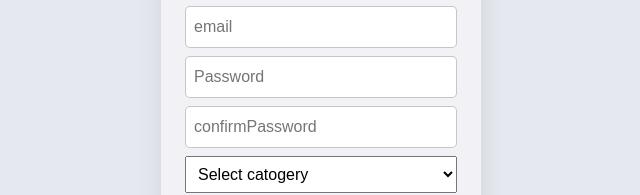
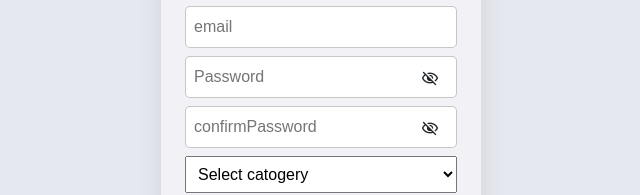
Before and after one commit to manukanna/project-prctice, a React (Create React App) app: page / in a window 1280 px wide. Shown: the part 347-542 px from the top of the page, without its empty margins (319-959 px from the left). Built offline with nearby package versions, Linux system fonts and the light colour scheme.

Commit message:
password validations

```diff
--- a/src/components/Redux/practiceSlice.ts
+++ b/src/components/Redux/practiceSlice.ts
@@ -43,7 +43,7 @@ const componentSlice = createSlice({
   reducers: {
     // Increment action
     swicthLoginSignUpComponent: (state, action) => {
-      state.switchLoginSignUp = action.payload;
+      state.switchLoginSignUp = !action.payload;
     },
     updateSignUpData: (state, action) => {
       state.signUpDetails = action.payload
--- a/src/components/SignUp/signUp.tsx
+++ b/src/components/SignUp/signUp.tsx
@@ -1,14 +1,21 @@
 import { useState } from "react";
-import "../global_styles/loginSignUp.scss"
-import { DangerAlert } from "../common_components/alert_component/Alert_Component"
-import { SwitchLoginSignUpContent } from "../common_components/SwitchLoginSignUp/SwitchLoginSignUp"
-import { ValidateInputFields } from "../common_Utilis/validationOfInputFields"
+import "../global_styles/loginSignUp.scss";
+import { DangerAlert } from "../common_components/alert_component/Alert_Component";
+import { SwitchLoginSignUpContent } from "../common_components/SwitchLoginSignUp/SwitchLoginSignUp";
+import { ValidateInputFields, validatePassword } from "../common_Utilis/validationOfInputFields";
 import { useDispatch } from "react-redux";
-import { swicthLoginSignUpComponent, updateSignUpData } from "../Redux/practiceSlice";
+import {
+  swicthLoginSignUpComponent,
+  updateSignUpData,
+} from "../Redux/practiceSlice";
 
 const SignUpPage = () => {
-  const dispatch = useDispatch()
-  const [showErrorMessage, setshowErrorMessage] = useState({ showAlert: false, message: '',alertColor:'' })
+  const dispatch = useDispatch();
+  const [showErrorMessage, setshowErrorMessage] = useState({
+    showAlert: false,
+    message: "",
+    alertColor: "",
+  });
   const [signUpDetails, setSignUpDetails] = useState({
     firstName: "",
     lastName: "",
@@ -17,25 +24,45 @@ const SignUpPage = () => {
     email: "",
     catogery: "",
   });
-  // const [createAccount, setCreateAccount] = useState(false);
+  const [showHidePassword, setshowHidePassword] = useState(false);
+  const[confirmShowHidePassword,setConfirmShowHidePassword]=useState(false);
+  const[passwordValidation,setPasswordValidation]=useState("");
+  const hideShowPassword = (password: string) => {
+    if(password==="password"){
+      setshowHidePassword(!showHidePassword);
+    }else {
+      setConfirmShowHidePassword(!confirmShowHidePassword)
+    }
+  };
   const handleChange = (e: { target: any }) => {
     setSignUpDetails({ ...signUpDetails, [e.target.name]: e.target.value });
+    if (e.target.name === "password") {
+      const passwordErrorMessage= validatePassword(e.target.value)
+      setPasswordValidation(passwordErrorMessage)
+    }
   };
   const handleCreateAccount = (e: any) => {
     e.preventDefault();
     const missingInputField = ValidateInputFields(signUpDetails);
     if (missingInputField) {
-      setshowErrorMessage({ showAlert: true, message: `Please verify the ${missingInputField} field`, alertColor:"dangerBackground" })
+      setshowErrorMessage({
+        showAlert: true,
+        message: `Please verify the ${missingInputField} field`,
+        alertColor: "dangerBackground",
+      });
       setTimeout(() => {
-        setshowErrorMessage({ showAlert: false, message: '',alertColor:'' });
+        setshowErrorMessage({ showAlert: false, message: "", alertColor: "" });
       }, 2000);
     } else {
-      // setCreateAccount(true);
-      setshowErrorMessage({ showAlert: true, message: `your account has been created successfully` , alertColor:"successBackground"})
+      setshowErrorMessage({
+        showAlert: true,
+        message: `your account has been created successfully`,
+        alertColor: "successBackground",
+      });
       setTimeout(() => {
-        setshowErrorMessage({ showAlert: false, message: '',alertColor:'' });
+        setshowErrorMessage({ showAlert: false, message: "", alertColor: "" });
         dispatch(updateSignUpData(signUpDetails));
-          dispatch(swicthLoginSignUpComponent(false));
+        dispatch(swicthLoginSignUpComponent(false));
       }, 2000);
 
       setSignUpDetails({
@@ -49,6 +76,10 @@ const SignUpPage = () => {
     }
   };
 
+  let passwordMatch = '';
+  if(signUpDetails.password !== signUpDetails.confirmPassword){
+    passwordMatch="entered Password is not matching with Confirm Password"
+  }
   return (
     <>
       <div className="contaner position-relative">
@@ -57,7 +88,9 @@ const SignUpPage = () => {
             <div className="col-xl-3 col-lg-4 col-md-5 col-sm-6 col-xs-12">
               <div className="loginSignUp_box p-4 rounded text_center ">
                 <h3 className="my-2"> SignUp Page</h3>
-                <h6 className="mb-4 medium_font_size">Please Enter below Details to Register</h6>
+                <h6 className="mb-4 medium_font_size">
+                  Please Enter below Details to Register
+                </h6>
                 <div>
                   <div className="input_parent w-100 my-2 text_starting">
                     <input
@@ -94,24 +127,64 @@ const SignUpPage = () => {
                   </div>
                   <div className="input_parent my-2 text_starting position-relative">
                     <input
-                      type="password"
+                      type={showHidePassword ? "text" : "password"}
                       name="password"
                       placeholder="Password"
                       onChange={handleChange}
                       value={signUpDetails.password}
                       className="w-100 px-2 py-2 input_focus_none"
                     />
+                    {passwordValidation && <div className="validate_password">{passwordValidation}
+                    </div>}
+                    <div
+                      className="password_icons_signUp position-absolute"
+                      onClick={()=>hideShowPassword("password")}
+                    >
+                      {showHidePassword ? (
+                        <div>
+                          <span className="icon_modify pointer material-symbols-outlined">
+                            visibility
+                          </span>
+                        </div>
+                      ) : (
+                        <div>
+                          <span className="icon_modify material-symbols-outlined">
+                            visibility_off
+                          </span>
+                        </div>
+                      )}
+                    </div>
                     <br />
                   </div>
                   <div className="input_parent my-2 text_starting position-relative">
                     <input
-                      type="password"
+                      type={confirmShowHidePassword ? "text" : "password"}
                       name="confirmPassword"
                       placeholder="confirmPassword"
                       onChange={handleChange}
                       value={signUpDetails.confirmPassword}
                       className="w-100 px-2 py-2 input_focus_none"
                     />
+                    {passwordMatch && <div className="validate_password">{passwordMatch}
+                    </div>}
+                    <div
+                      className="password_icons_signUp position-absolute"
+                      onClick={()=>hideShowPassword("confirmPassword")}
+                    >
+                      {confirmShowHidePassword ? (
+                        <div>
+                          <span className="icon_modify pointer material-symbols-outlined cursor">
+                            visibility
+                          </span>
+                        </div>
+                      ) : (
+                        <div>
+                          <span className="icon_modify material-symbols-outlined pointer">
+                            visibility_off
+                          </span>
+                        </div>
+                      )}
+                    </div>
                     <br />
                   </div>
                   <div className="input_parent my-2 text_starting position-relative">
@@ -128,10 +201,14 @@ const SignUpPage = () => {
                     </select>
                     <br />
                   </div>
-                  <button type="submit" onClick={handleCreateAccount} className="btn btn-primary my-2 submitButton w-100 py-2 my-3">
+                  <button
+                    type="submit"
+                    onClick={handleCreateAccount}
+                    className="btn btn-primary my-2 submitButton w-100 py-2 my-3"
+                  >
                     Create
                   </button>
-                  <SwitchLoginSignUpContent/>
+                  <SwitchLoginSignUpContent />
                 </div>
               </div>
             </div>
@@ -139,7 +216,9 @@ const SignUpPage = () => {
         </div>
       </div>
 
-      {showErrorMessage.showAlert && <DangerAlert alertMessage={showErrorMessage} />}
+      {showErrorMessage.showAlert && (
+        <DangerAlert alertMessage={showErrorMessage} />
+      )}
     </>
   );
 };
--- a/src/components/common_Utilis/validationOfInputFields.tsx
+++ b/src/components/common_Utilis/validationOfInputFields.tsx
@@ -10,3 +10,31 @@ export const ValidateInputFields = (signUpDetails: any) => {
 
 
 }
+export const validatePassword = (password: string) => {
+  const uppercaseRegex = /[A-Z]/;
+  const alphanumericRegex = /[a-zA-Z0-9]/;
+  const specialCharRegex = /[!@#$%^&*(),.?":{}|<>]/;
+  const lengthRegex = /^.{10,15}$/;
+
+  let errorMessage = "";
+
+switch (true) {
+  case !uppercaseRegex.test(password):
+    errorMessage = "Password must contain at least one uppercase letter.";
+    break;
+  case !alphanumericRegex.test(password):
+    errorMessage = "Password must contain at least one alphanumeric character.";
+    break;
+  case !specialCharRegex.test(password):
+    errorMessage = "Password must contain at least one special character.";
+    break;
+  case !lengthRegex.test(password):
+    errorMessage = "Password must be between 10 and 15 characters.";
+    break;
+  default:
+    errorMessage = "";
+    break;
+}
+
+return errorMessage;
+};
--- a/src/components/global_styles/loginSignUp.scss
+++ b/src/components/global_styles/loginSignUp.scss
@@ -28,7 +28,15 @@ $submitButton: #2d4f73;
           font-size: 18px;
         }
       }
+      .password_icons_signUp{
+        top: 30%;
+        right: 18px;
+        .icon_modify {
+          font-size: 18px;
+        }
+      }
     }
+
     .forgot_password {
       font-size: 13px;
       color: $color_blue;
@@ -38,4 +46,8 @@ $submitButton: #2d4f73;
 		border-color: $submitButton;
 	}
   }
+  .validate_password{
+    color: red;
+    font-size: 10px;
+  }
 }
```
